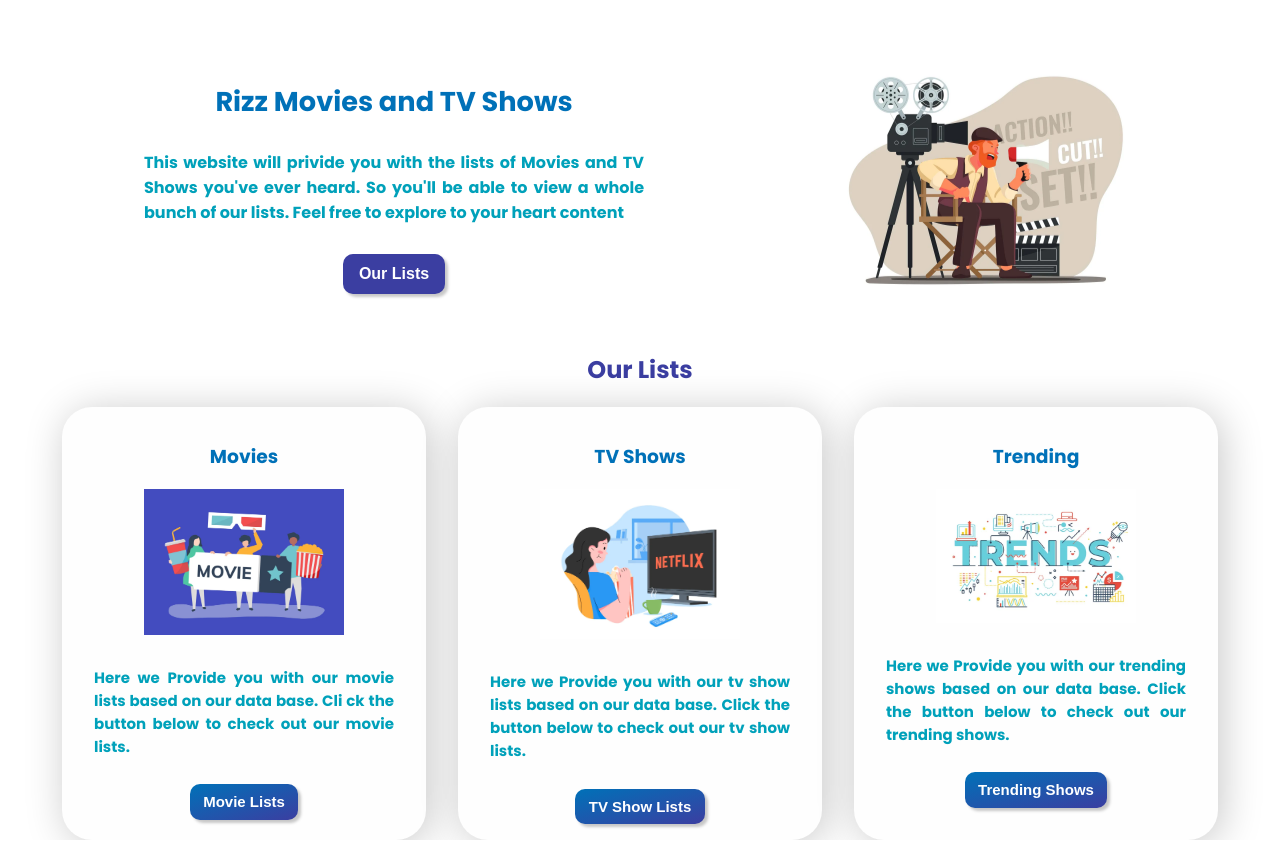
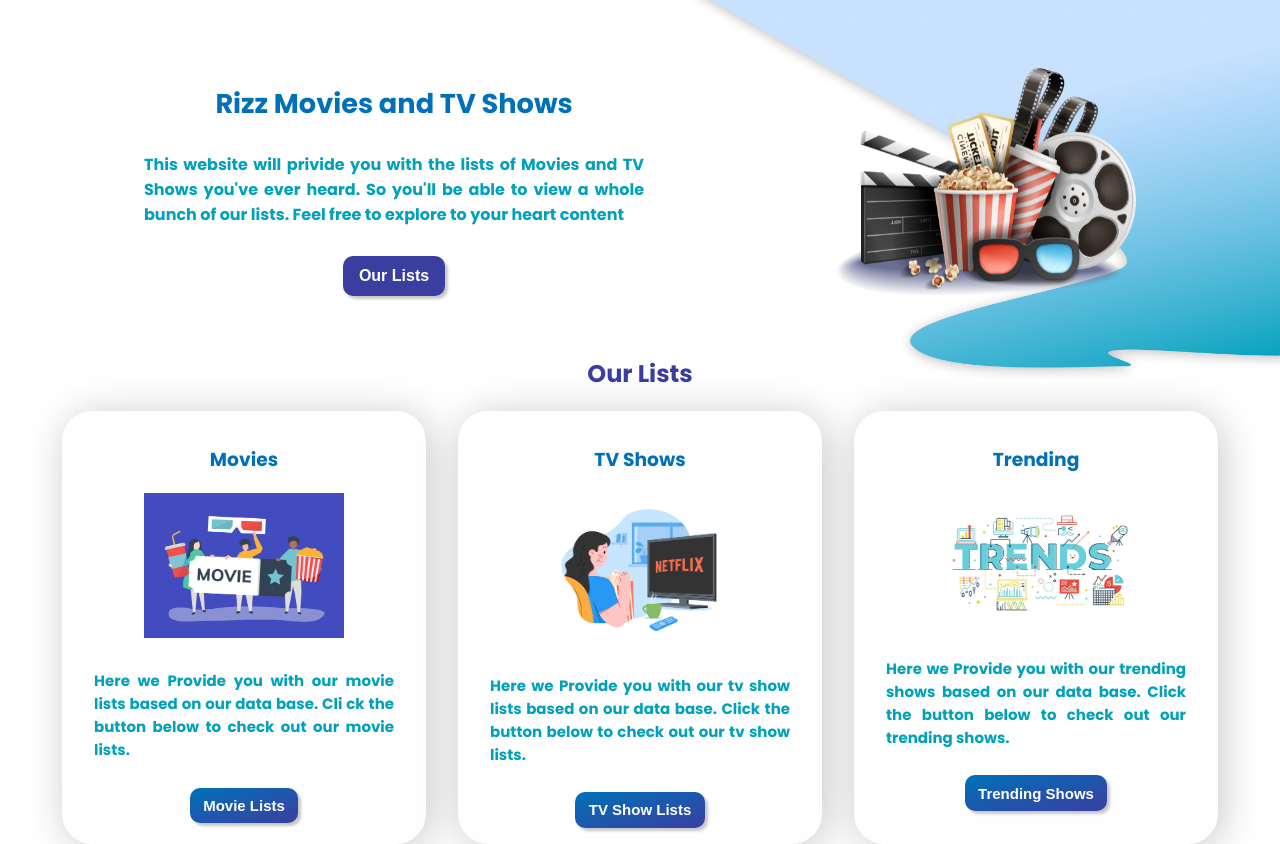
Before and after one commit to BlueFZ/RizzMovie, a React (Vite) app: page / in a window 1280 px wide. Built offline with nearby package versions, Linux system fonts and the light colour scheme.

Commit message:
new jumbo

```diff
--- a/src/pages/MovieList.jsx
+++ b/src/pages/MovieList.jsx
@@ -10,7 +10,7 @@ function MovieList() {
 
   function getSearched(value) {
 
-    if (value.length > 3) {
+    if (value.length >= 3) {
       axios.get(`https://api.themoviedb.org/3/search/movie?query=${value}&&api_key=9e89dc1810e00461d6f59011e04175ed`).then((filter) => {
       setList(filter.data.results)
       })
--- a/src/styles/home.css
+++ b/src/styles/home.css
@@ -1,5 +1,7 @@
 body {
   max-width: 100vw;
+  background: url(../../public/bg.png) no-repeat top right;
+  background-size: 50%;
 }
 
 .judul-container {
--- a/src/styles/movielist.css
+++ b/src/styles/movielist.css
@@ -128,6 +128,8 @@ span {font-weight: 500;}
 .search-box .search {
   z-index: 9;
   position: fixed;
+  color: var(--txt);
+  font-weight: bold;
   top: 11%;
   border: 2px solid var(--section-head);
   border-radius: 5px;
@@ -136,5 +138,5 @@ span {font-weight: 500;}
 
 ::placeholder {
   color: var(--txt);
-  font-weight: bold;
+  font-weight: 500;
 }
```
Also changed, not shown: public/animate.png, public/bg.png (added).
